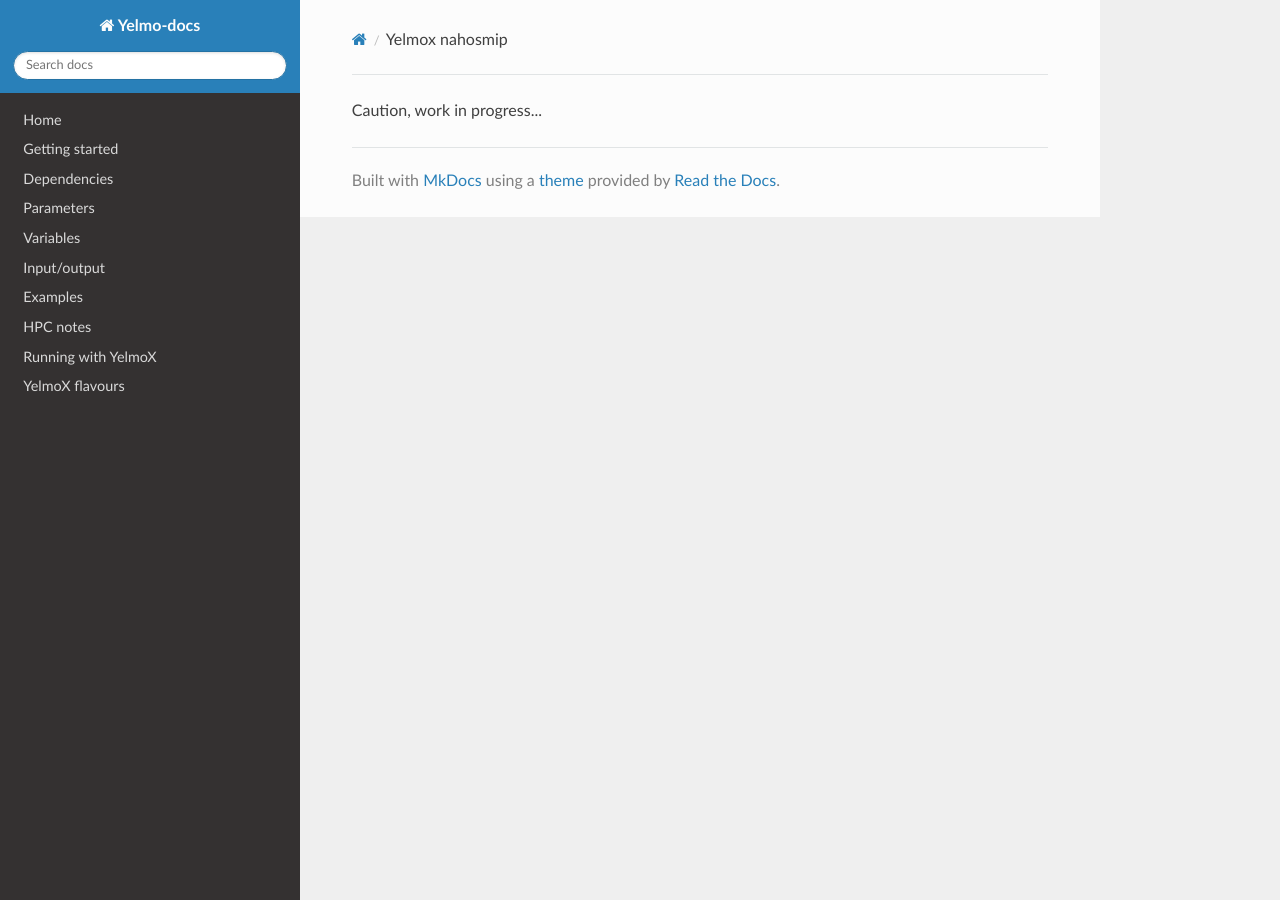
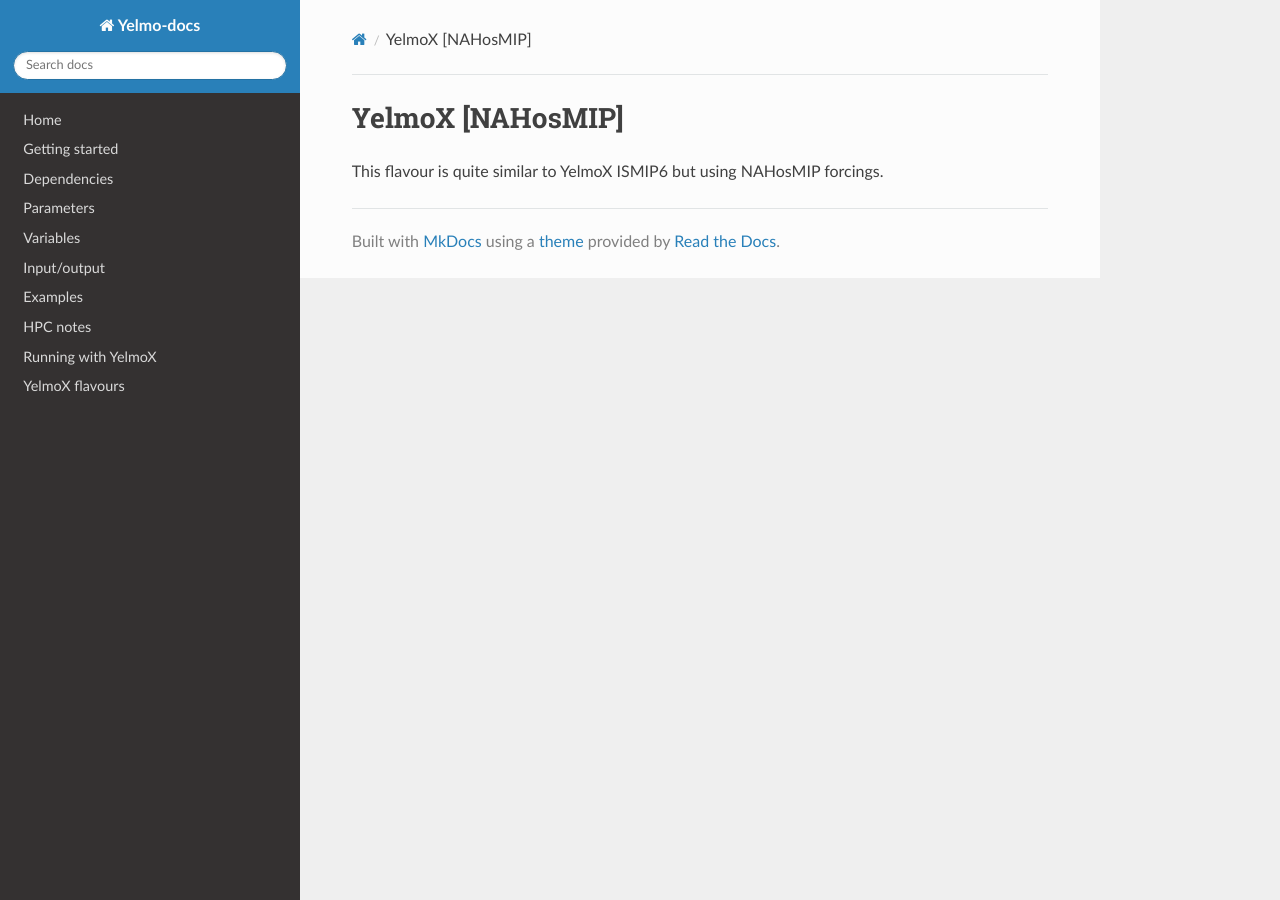
Before and after one commit to palma-ice/yelmo-docs, an MkDocs documentation site: the page built from docs/yelmox_nahosmip.md, in a window 1280 px wide. Built offline with MkDocs 1.6.1, drawn with Linux system fonts in a browser that asks for light colours; nearby versions of some CDN libraries.

Commit message:
yelmox_ismip6.md, yelmox_rembo.md, yelmox_nahosmip.md modified

```diff
--- a/docs/yelmox_nahosmip.md
+++ b/docs/yelmox_nahosmip.md
@@ -1 +1,5 @@
-Caution, work in progress...
+# YelmoX [NAHosMIP]
+
+[comment]: <> (Description of the executable. Here you have to write the main purposes of the executable. It would be good to add also job references if they exist. Remember: for programming, the more complete, the better.)
+
+This flavour is quite similar to YelmoX ISMIP6 but using NAHosMIP forcings.
```
